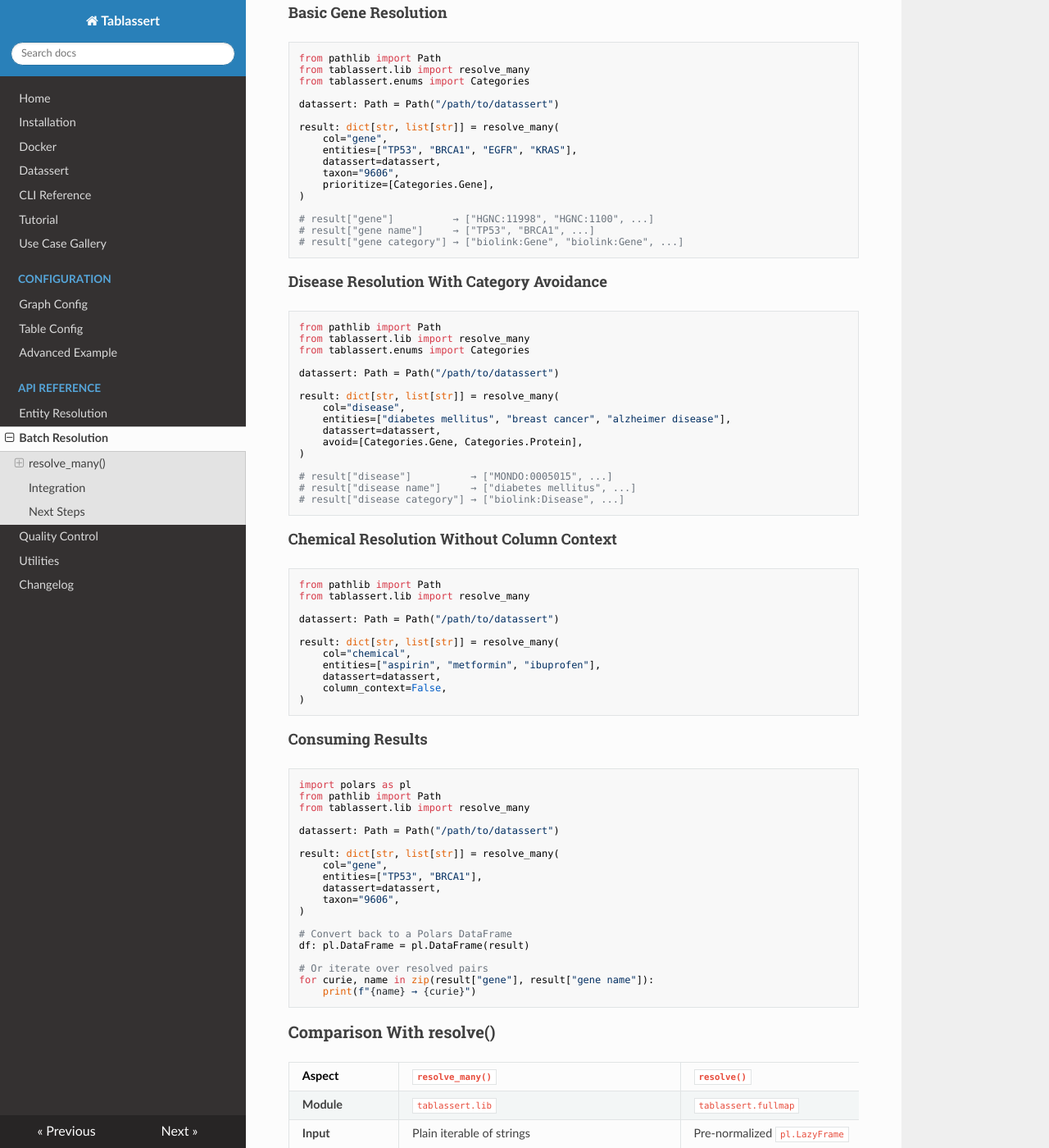
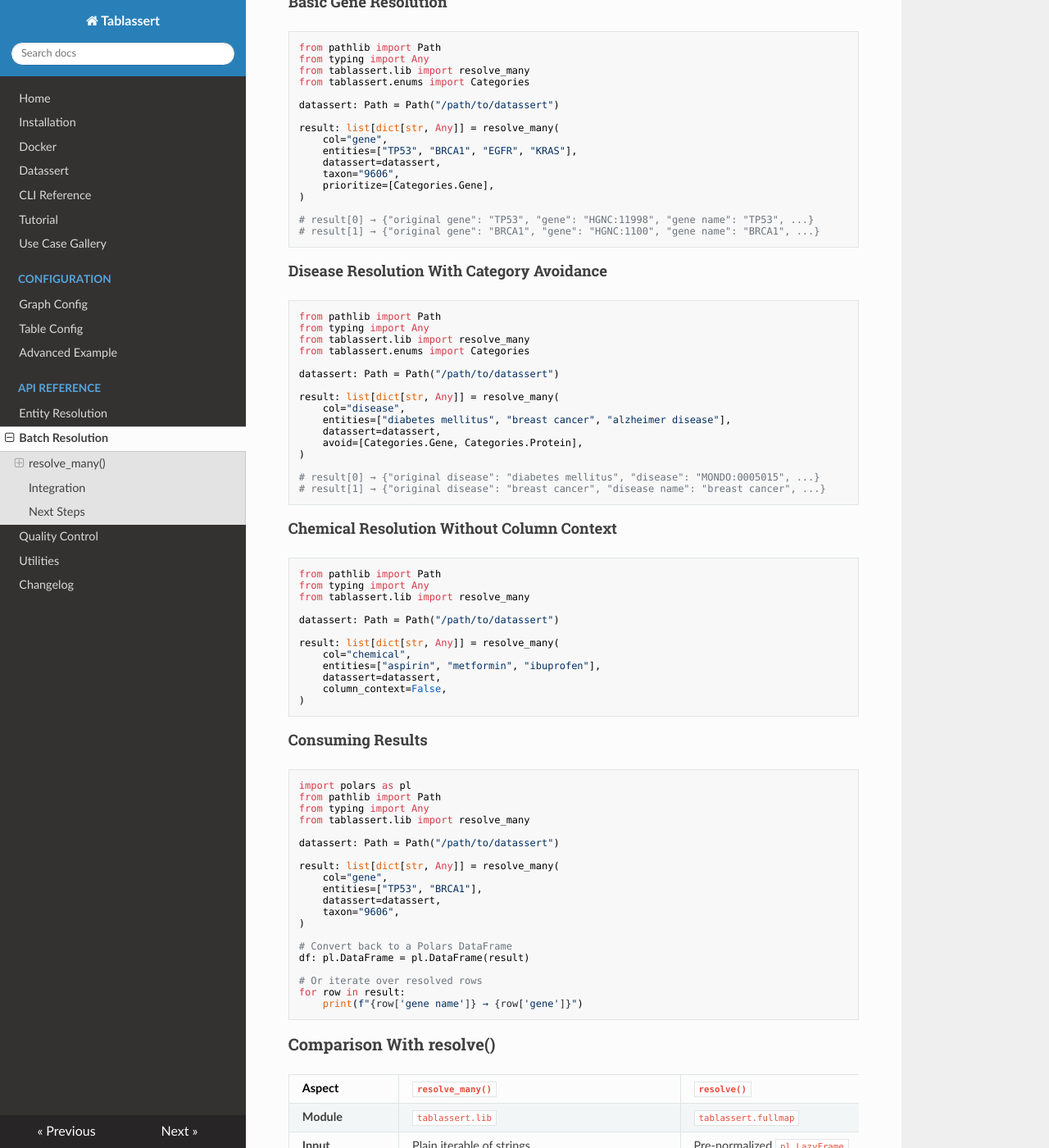
Before and after one commit to SkyeAv/Tablassert3.0.0, an MkDocs documentation site: the page built from docs/api/lib.md, in a window 1280 px wide and 1400 px high, scrolled down 3273 px. Shown: the whole window at 82% size. Built offline with MkDocs 1.6.1, drawn with Linux system fonts in a browser that asks for light colours; nearby versions of some CDN libraries; some of the changed text lies outside the part shown.

Commit message:
Documented 7.3.1

````diff
--- a/docs/api/lib.md
+++ b/docs/api/lib.md
@@ -19,7 +19,7 @@ def resolve_many(
     prioritize: Optional[list[Categories]] = None,
     avoid: Optional[list[Categories]] = None,
     column_context: bool = True,
-) -> dict[str, list[str]]
+) -> list[dict[str, Any]]
 ```
 
 ### Parameters
@@ -73,12 +73,13 @@ This is useful when resolving a column of related entities (e.g., all genes) —
 
 ### Return Value
 
-Returns a `dict[str, list[str]]` where each key is a column name and each value is a list of resolved values. The dictionary is produced by calling `polars.DataFrame.to_dict(as_series=False)` on the collected resolution output.
+Returns a `list[dict[str, Any]]` — one dictionary per resolved entity. The list is produced by calling `polars.DataFrame.to_dicts()` on the collected resolution output.
 
-The returned dictionary contains the following keys (where `{col}` is the value of the `col` parameter):
+Each dictionary contains the following keys (where `{col}` is the value of the `col` parameter):
 
 | Key | Description | Example Value |
 |-----|-------------|---------------|
+| `original {col}` | Original input text before normalization | `"TP53"` |
 | `{col}` | CURIE identifier | `"HGNC:11998"` |
 | `{col} name` | Preferred entity name | `"TP53"` |
 | `{col} category` | Biolink category (prefixed) | `"biolink:Gene"` |
@@ -101,7 +102,7 @@ The returned dictionary contains the following keys (where `{col}` is the value
 
 4. **Entity resolution** — Delegates to `fullmap.resolve()` which queries the sharded DuckDB database, ranks matches by category priority, preferred-name exactness, NLP level, and category frequency, then deduplicates to one CURIE per input string.
 
-5. **Collection and conversion** — Collects the lazy result into an eager `pl.DataFrame` and converts to a Python dictionary via `to_dict(as_series=False)`.
+5. **Collection and conversion** — Collects the lazy result into an eager `pl.DataFrame` and converts to a list of row dictionaries via `to_dicts()`.
 
 ### Example Usage
 
@@ -109,12 +110,13 @@ The returned dictionary contains the following keys (where `{col}` is the value
 
 ```python
 from pathlib import Path
+from typing import Any
 from tablassert.lib import resolve_many
 from tablassert.enums import Categories
 
 datassert: Path = Path("/path/to/datassert")
 
-result: dict[str, list[str]] = resolve_many(
+result: list[dict[str, Any]] = resolve_many(
     col="gene",
     entities=["TP53", "BRCA1", "EGFR", "KRAS"],
     datassert=datassert,
@@ -122,41 +124,41 @@ result: dict[str, list[str]] = resolve_many(
     prioritize=[Categories.Gene],
 )
 
-# result["gene"]          → ["HGNC:11998", "HGNC:1100", ...]
-# result["gene name"]     → ["TP53", "BRCA1", ...]
-# result["gene category"] → ["biolink:Gene", "biolink:Gene", ...]
+# result[0] → {"original gene": "TP53", "gene": "HGNC:11998", "gene name": "TP53", ...}
+# result[1] → {"original gene": "BRCA1", "gene": "HGNC:1100", "gene name": "BRCA1", ...}
 ```
 
 #### Disease Resolution With Category Avoidance
 
 ```python
 from pathlib import Path
+from typing import Any
 from tablassert.lib import resolve_many
 from tablassert.enums import Categories
 
 datassert: Path = Path("/path/to/datassert")
 
-result: dict[str, list[str]] = resolve_many(
+result: list[dict[str, Any]] = resolve_many(
     col="disease",
     entities=["diabetes mellitus", "breast cancer", "alzheimer disease"],
     datassert=datassert,
     avoid=[Categories.Gene, Categories.Protein],
 )
 
-# result["disease"]          → ["MONDO:0005015", ...]
-# result["disease name"]     → ["diabetes mellitus", ...]
-# result["disease category"] → ["biolink:Disease", ...]
+# result[0] → {"original disease": "diabetes mellitus", "disease": "MONDO:0005015", ...}
+# result[1] → {"original disease": "breast cancer", "disease name": "breast cancer", ...}
 ```
 
 #### Chemical Resolution Without Column Context
 
 ```python
 from pathlib import Path
+from typing import Any
 from tablassert.lib import resolve_many
 
 datassert: Path = Path("/path/to/datassert")
 
-result: dict[str, list[str]] = resolve_many(
+result: list[dict[str, Any]] = resolve_many(
     col="chemical",
     entities=["aspirin", "metformin", "ibuprofen"],
     datassert=datassert,
@@ -169,11 +171,12 @@ result: dict[str, list[str]] = resolve_many(
 ```python
 import polars as pl
 from pathlib import Path
+from typing import Any
 from tablassert.lib import resolve_many
 
 datassert: Path = Path("/path/to/datassert")
 
-result: dict[str, list[str]] = resolve_many(
+result: list[dict[str, Any]] = resolve_many(
     col="gene",
     entities=["TP53", "BRCA1"],
     datassert=datassert,
@@ -183,9 +186,9 @@ result: dict[str, list[str]] = resolve_many(
 # Convert back to a Polars DataFrame
 df: pl.DataFrame = pl.DataFrame(result)
 
-# Or iterate over resolved pairs
-for curie, name in zip(result["gene"], result["gene name"]):
-    print(f"{name} → {curie}")
+# Or iterate over resolved rows
+for row in result:
+    print(f"{row['gene name']} → {row['gene']}")
 ```
 
 ### Comparison With resolve()
@@ -196,7 +199,7 @@ for curie, name in zip(result["gene"], result["gene name"]):
 | **Input** | Plain iterable of strings | Pre-normalized `pl.LazyFrame` |
 | **NLP** | Applied automatically | Must be applied upstream |
 | **Connections** | Managed internally via `ExitStack` | Must be opened externally |
-| **Output** | `dict[str, list[str]]` | `pl.LazyFrame` |
+| **Output** | `list[dict[str, Any]]` | `pl.LazyFrame` |
 | **Logging** | Uses default (`log=True`) | Configurable |
 | **Context params** | Not exposed (`section_hash`, `config_file`, `tag`) | Fully configurable |
 | **Use case** | Standalone batch lookups, scripting, notebooks | Internal pipeline integration |
--- a/pyproject.toml
+++ b/pyproject.toml
@@ -1,6 +1,6 @@
 [project]
 name = "tablassert"
-version = "7.3.0"
+version = "7.3.1"
 description = "Extract knowledge assertions from tabular data into NCATS Translator-compliant KGX NDJSON — declaratively, with entity resolution and quality control built in."
 authors = [
     { name = "Skye Lane Goetz", email = "sgoetz@isbscience.org" }
````
Also changed, not shown: other parts of docs/api/lib.md (+1 -1 lines), CHANGELOG.md (+9 -0 lines), README.md (+14 -0 lines).
